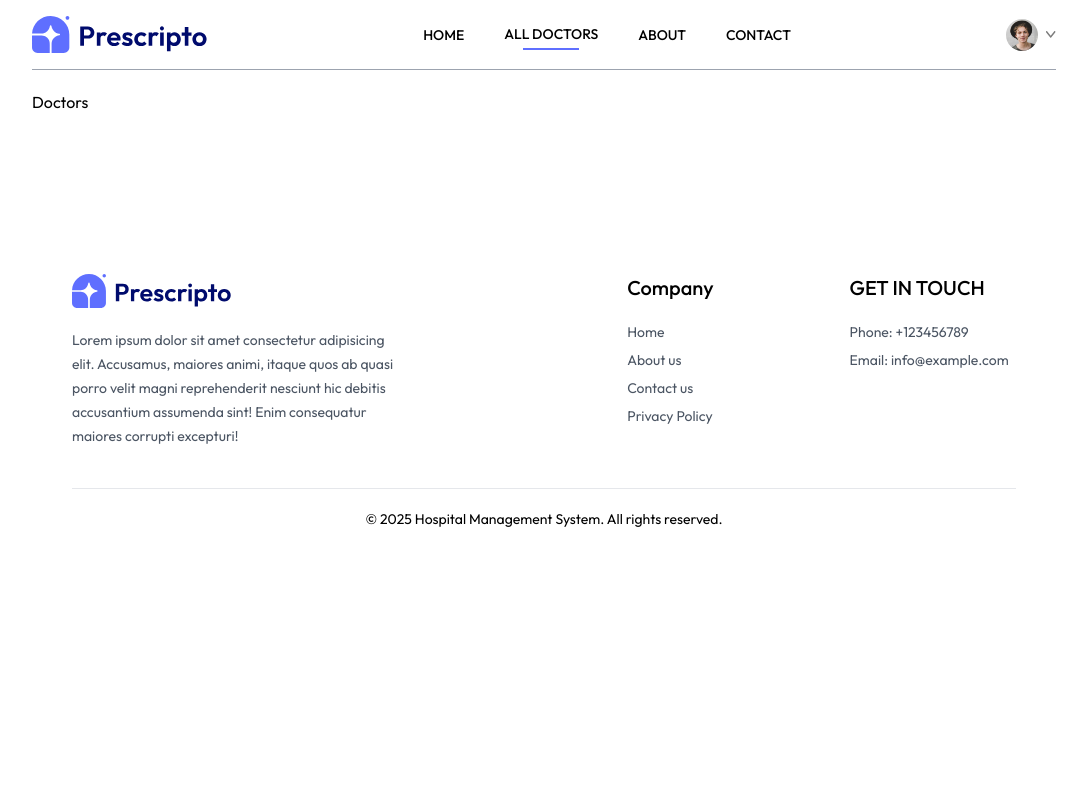
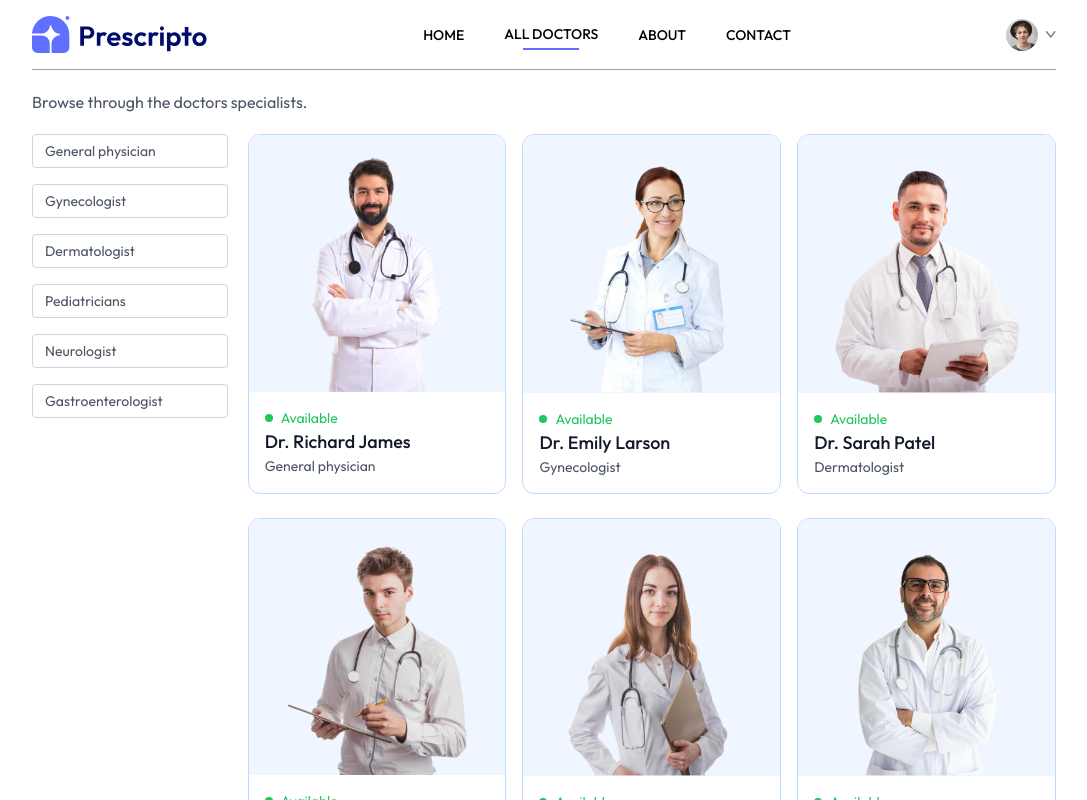
Before and after one commit to florentsahiti/hospital, a React (Vite) app in the folder frontend/: page /doctors in a window 1280 px wide. Shown: the top 800 px of the page, without its empty margins (96-1183 px from the left). Built offline with nearby package versions, Linux system fonts and the light colour scheme.

Commit message:
All Doctors Page

```diff
--- a/frontend/src/components/Navbar.jsx
+++ b/frontend/src/components/Navbar.jsx
@@ -12,7 +12,7 @@
 
   return (
     <div className='flex item-center justify-between text-sm py-4 mb-5 border-b border-gray-400'>
-        <img className='w-44 cursor-pointer'  src={assets.logo} alt="" />
+        <img onClick={()=>navigate('/')} className='w-44 cursor-pointer'  src={assets.logo} alt="" />
         <ul className='hidden md:flex items-center gap-10 font-medium'>
           <NavLink to='/'>
             <li className='py-1'>HOME</li>
--- a/frontend/src/pages/Doctors.jsx
+++ b/frontend/src/pages/Doctors.jsx
@@ -1,9 +1,58 @@
-import React from 'react'
+import React, { useState, useContext, useEffect } from 'react'
+import { useNavigate, useParams } from 'react-router-dom'
+import { AppContext } from '../context/AppContext'
 
 const Doctors = () => {
+
+  const { speciality } = useParams()
+  const[filterDoc, setFilterDoc] = useState([])
+  const navigate = useNavigate()
+
+  const {doctors} = useContext(AppContext)
+
+  const applyFilter = () => {
+    if(speciality){
+      setFilterDoc(doctors.filter(doc => doc.speciality === speciality))
+    } else {
+      setFilterDoc(doctors)
+    }
+  }
+
+  useEffect(() => {
+    applyFilter()
+  }, [doctors,speciality])
+
+
+
   return (
     <div>
-      <h1>Doctors</h1>
+      <p className='text-gray-600'>Browse through the doctors specialists.</p>
+      <div className='flex flex-col sm:flex-row items-start gap-5 mt-5'>
+        <div className=' flex flex-col gap-4 text-sm text-gray-600'>
+          <p onClick={()=> speciality === 'General physician' ? navigate('/doctors') : navigate('/doctors/General physician')} className={` w-[94cw] sm:w-auto pl-3 py-1.5 pr-16 border border-gray-300 rounded transition-all cursor-pointer ${speciality === "General physician" ? "bg-indigo-100 text-black" : "" }`}>General physician</p>
+          <p onClick={()=> speciality === 'Gynecologist' ? navigate('/doctors') : navigate('/doctors/Gynecologist')} className={` w-[94cw] sm:w-auto pl-3 py-1.5 pr-16 border border-gray-300 rounded transition-all cursor-pointer ${speciality === "Gynecologist" ? "bg-indigo-100 text-black" : "" }`}>Gynecologist</p>
+          <p onClick={()=> speciality === 'Dermatologist' ? navigate('/doctors') : navigate('/doctors/Dermatologist')} className={` w-[94cw] sm:w-auto pl-3 py-1.5 pr-16 border border-gray-300 rounded transition-all cursor-pointer ${speciality === "Dermatologist" ? "bg-indigo-100 text-black" : "" }`}>Dermatologist</p>
+          <p onClick={()=> speciality === 'Pediatricians' ? navigate('/doctors') : navigate('/doctors/Pediatricians')} className={` w-[94cw] sm:w-auto pl-3 py-1.5 pr-16 border border-gray-300 rounded transition-all cursor-pointer ${speciality === "Pediatricians" ? "bg-indigo-100 text-black" : "" }`}>Pediatricians</p>
+          <p onClick={()=> speciality === 'Neurologist' ? navigate('/doctors') : navigate('/doctors/Neurologist')} className={` w-[94cw] sm:w-auto pl-3 py-1.5 pr-16 border border-gray-300 rounded transition-all cursor-pointer ${speciality === "Neurologist" ? "bg-indigo-100 text-black" : "" }`}>Neurologist</p>
+          <p onClick={()=> speciality === 'Gastroenterologist' ? navigate('/doctors') : navigate('/doctors/Gastroenterologist')} className={` w-[94cw] sm:w-auto pl-3 py-1.5 pr-16 border border-gray-300 rounded transition-all cursor-pointer ${speciality === "Gastroenterologist" ? "bg-indigo-100 text-black" : "" }`}>Gastroenterologist</p>
+        </div>
+        <div className='w-full grid grid-cols-auto gap-4 gap-y-6'>
+          {
+            filterDoc.map((item, index) => (
+          <div onClick={() => navigate(`/appointment/${item._id}`)} className='border border-blue-200 rounded-xl overflow-hidden cursor-pointer hover:translate-y-[-10px] transition-all duration-500' key={index}>
+            <img className='bg-blue-50' src={item.image} alt="" />
+            <div className='p-4'>
+                <div className='flex items-center gap-2 text-sm text-center text-green-500'>
+                    <p className='w-2 h-2 bg-green-500 rounded-full'></p> <p>Available</p>
+                </div>
+                <p className='text-gray-900 text-lg font-medium'>{item.name}</p>
+                <p className='text-gray-600 text-sm'>{item.speciality}</p>
+            </div>
+          </div>
+        ))
+          }
+        </div>
+      </div>
     </div>
   )
 }
```
